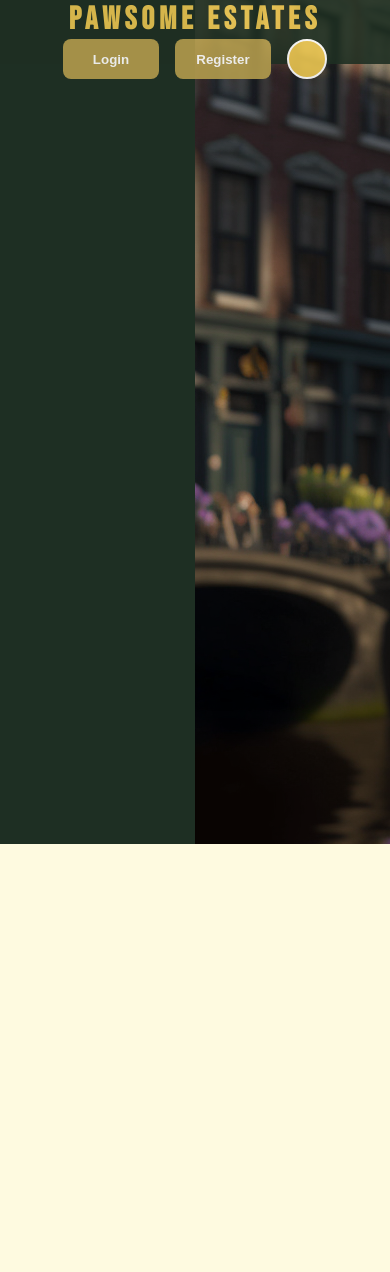
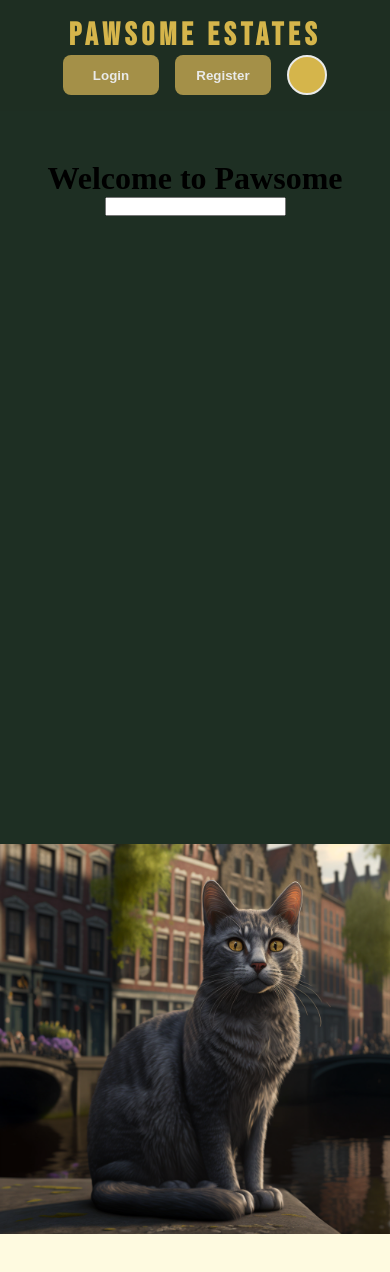
Before and after one commit to canocalir/pawsome-places, a React (Vite) app: page / in a window 390 px wide. Shown: the top 1272 px of the page. Before the commit the page ends 844 px from the top, so only its background shows below. Built offline with nearby package versions, Linux system fonts and the light colour scheme.

Commit message:
added media query to Home page

```diff
--- a/src/components/Navbar/Navbar.styled.ts
+++ b/src/components/Navbar/Navbar.styled.ts
@@ -12,13 +12,14 @@ const Flex = css`
 const NavbarContainer = styled.div`
   ${Flex};
   background-color: ${theme.navBackColor};
-  height: 4rem;
+  height: fit-content;
   align-items: center;
   color: #ffffff;
   justify-content: space-around;
   position: fixed;
   width: 100%;
   opacity: 0.9;
+  padding: 1rem;
 `;
 
 const NavbarButton = styled.button`
--- a/src/views/Home/Home.styled.ts
+++ b/src/views/Home/Home.styled.ts
@@ -1,26 +1,36 @@
 import styled, { css } from "styled-components";
-import backgroundURL from '../../assets/amscat.png'
 import { theme } from "../../styles/theme";
 
 const DivideHalfScreen = css`
   display: flex;
   flex: 0.5;
+  @media (max-width: 1600px) {
+    flex: 1;
+  }
 `;
 
 const HomePageContainer = styled.div`
   display: flex;
-  background-color: red;
   height: 100vh;
+  flex-wrap: wrap;
 `;
 const LeftContainer = styled.div`
   ${DivideHalfScreen};
   background-color: ${theme.navBackColor};
+  height: 100vh;
+  padding-top: 10rem;
+  flex-direction: column;
+  align-items: center;
 `;
 
 const RightContainer = styled.div`
   ${DivideHalfScreen};
-  background-image: url(${backgroundURL});
-
+  height: 100vh;
 `;
 
-export { HomePageContainer, LeftContainer, RightContainer };
+const BackgroundImage = styled.img`
+  max-height: 100vw;
+  height: 100vh;
+`;
+
+export { HomePageContainer, LeftContainer, RightContainer, BackgroundImage };
--- a/src/views/Home/Home.tsx
+++ b/src/views/Home/Home.tsx
@@ -1,14 +1,23 @@
 import {
+    BackgroundImage,
   HomePageContainer,
   LeftContainer,
   RightContainer,
 } from "./Home.styled";
+import backgroundURL from '../../assets/amscat.png'
 
 const Home = () => {
   return (
     <HomePageContainer>
-      <LeftContainer></LeftContainer>
-      <RightContainer></RightContainer>
+      <LeftContainer>
+       <h1>Welcome to Pawsome</h1>
+       <form>
+        <input type="text" name="" id="" />
+       </form>
+      </LeftContainer>
+      <RightContainer>
+        <BackgroundImage src={backgroundURL} alt="" />
+      </RightContainer>
     </HomePageContainer>
   );
 };
```
